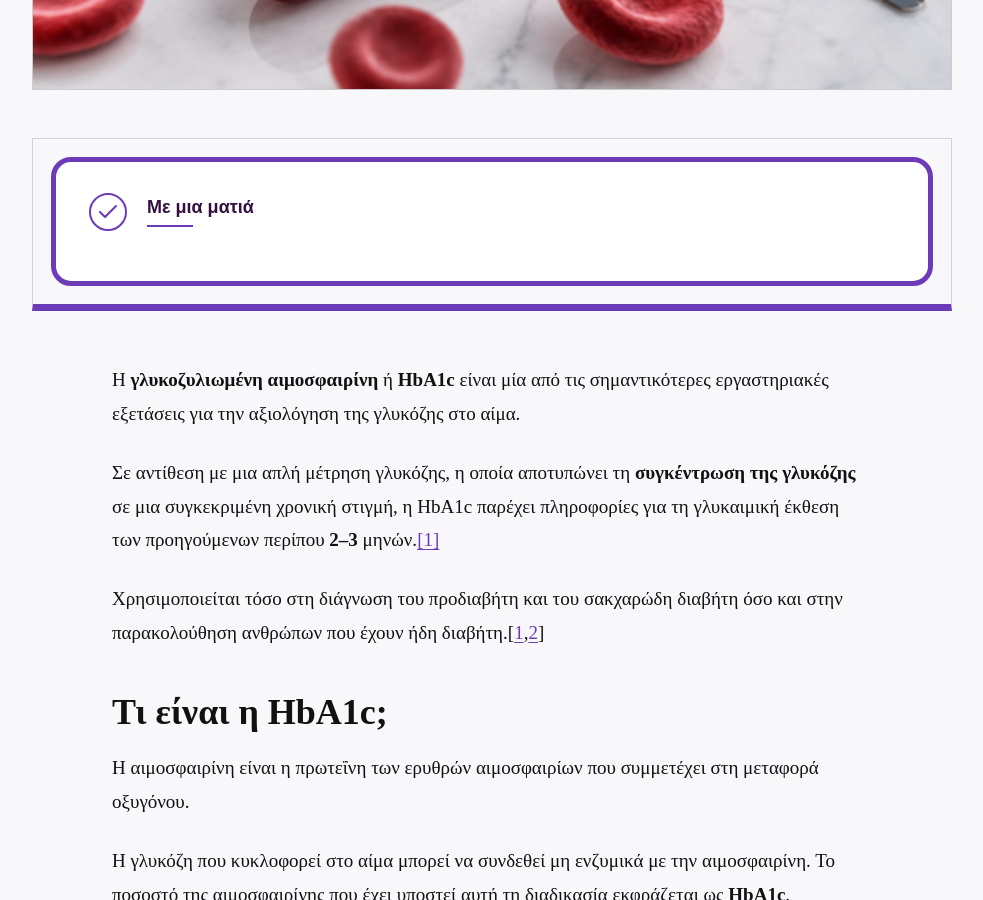
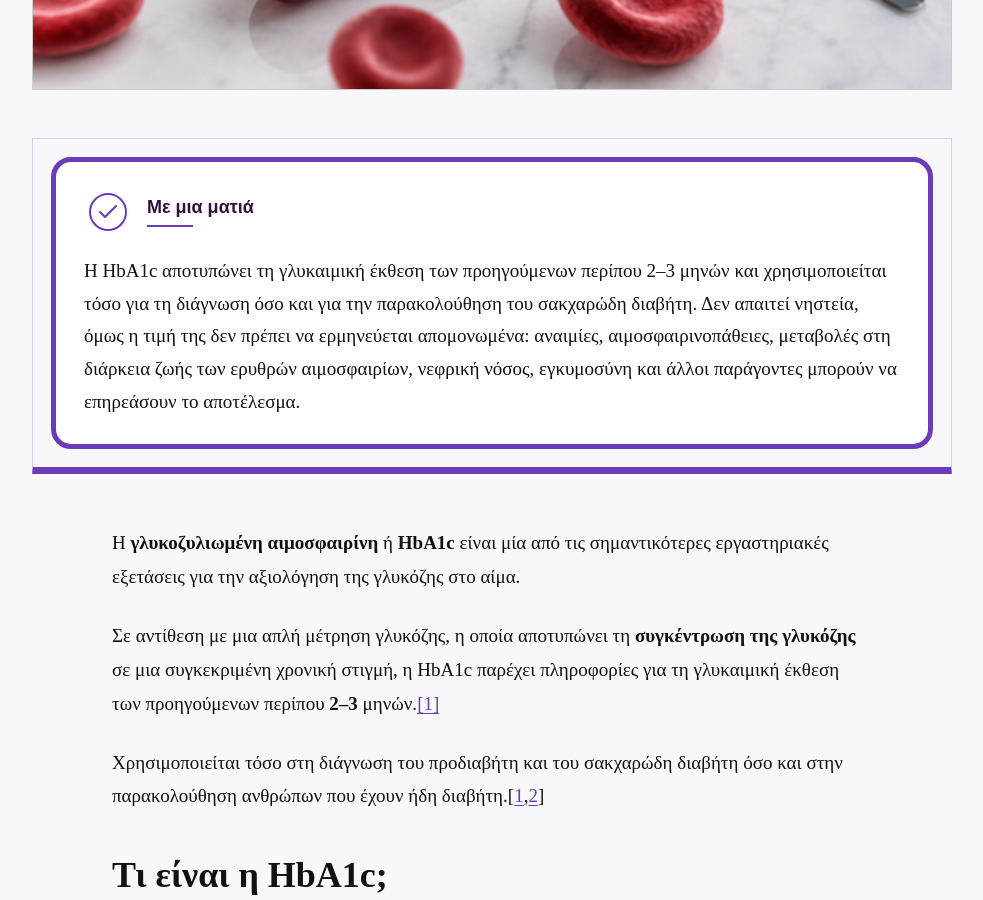
Before and after one commit to BiomedFacts/BiomedFacts, a Jekyll site: the page built from _posts/2026-09-19-glykozyliwmenh-aimosfairinh-hba1c-ti-deixnei-h-e3etash-kai-pws-ermhneyontai-oi-times.md, in a window 1280 px wide and 900 px high, scrolled down 1017 px. Shown: the whole window, without its empty margins (148-1131 px from the left). Built offline with Jekyll 4.4.1, drawn with Linux system fonts in a browser that asks for light colours; comment, search, counter and statistics services are not loaded.

Commit message:
Update _posts/2026-09-19-glykozyliwmenh-aimosfairinh-hba1c-ti-deixnei-h-e3etash-kai-pws-ermhneyontai-oi-times.md (via Pages CMS)

```diff
--- a/_posts/2026-09-19-glykozyliwmenh-aimosfairinh-hba1c-ti-deixnei-h-e3etash-kai-pws-ermhneyontai-oi-times.md
+++ b/_posts/2026-09-19-glykozyliwmenh-aimosfairinh-hba1c-ti-deixnei-h-e3etash-kai-pws-ermhneyontai-oi-times.md
@@ -14,6 +14,12 @@ seo_title: "HbA1c: Τι δείχνει, φυσιολογικές τιμές κα
 seo_description: Η HbA1c δείχνει τη γλυκαιμική έκθεση των τελευταίων 2–3 μηνών.
   Δείτε φυσιολογικές τιμές, όρια για προδιαβήτη και διαβήτη και πότε μπορεί να
   είναι παραπλανητική.
+overview: "Η HbA1c αποτυπώνει τη γλυκαιμική έκθεση των προηγούμενων περίπου 2–3
+  μηνών και χρησιμοποιείται τόσο για τη διάγνωση όσο και για την παρακολούθηση
+  του σακχαρώδη διαβήτη. Δεν απαιτεί νηστεία, όμως η τιμή της δεν πρέπει να
+  ερμηνεύεται απομονωμένα: αναιμίες, αιμοσφαιρινοπάθειες, μεταβολές στη διάρκεια
+  ζωής των ερυθρών αιμοσφαιρίων, νεφρική νόσος, εγκυμοσύνη και άλλοι παράγοντες
+  μπορούν να επηρεάσουν το αποτέλεσμα."
 faqs:
   - question: Μπορεί η HbA1c να είναι παραπλανητική;
     answer: Ναι. Καταστάσεις που επηρεάζουν τη διάρκεια ζωής ή την ανανέωση των
```
